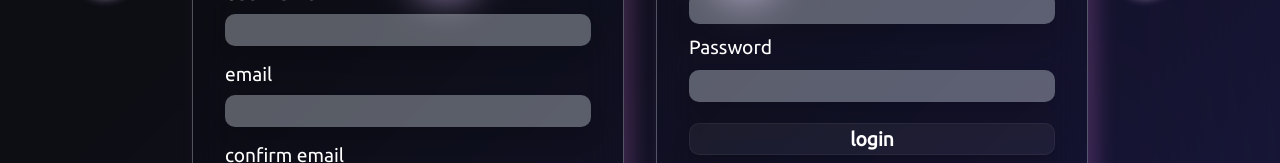
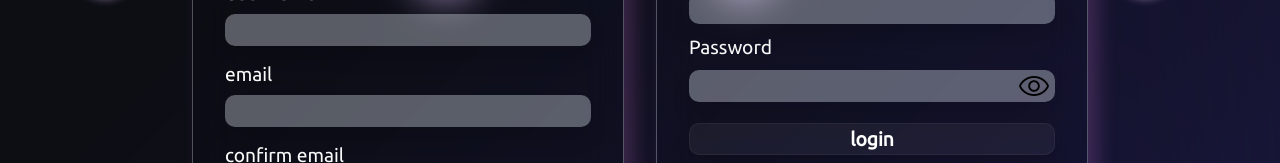
Before and after one commit to shashwat6797/theTypistFrontend, a React (Vite) app: page / in a window 1280 px wide. Shown: the part 253-416 px from the top of the page. Built offline with nearby package versions, Linux system fonts and the light colour scheme; no server answers.

Commit message:
password visibility

```diff
--- a/src/views/login.jsx
+++ b/src/views/login.jsx
@@ -4,8 +4,7 @@ import axios from "axios";
 import { useState, useEffect } from "react";
 import { useNavigate } from "react-router-dom";
 import { useAuth } from "../context/AuthContext";
-import {BASE} from '../../env';
-
+import { BASE } from "../../env";
 
 export default function LoginPage() {
   const navigate = useNavigate();
@@ -20,7 +19,7 @@ export default function LoginPage() {
   useEffect(() => {
     axios.defaults.withCredentials = true;
     axios.get(`${BASE}/user/register`).then((res) => {
-      console.log({cookie: res});
+      console.log({ cookie: res });
       document.cookie = res.cookie;
       console.log(res.data);
       console.log(auth.authUser);
@@ -84,6 +83,18 @@ export default function LoginPage() {
     }
   };
 
+  const showClick = () => {
+    const showIcon = '../../public/visible.png';
+    const hideIcon = '../../public/hide.png';
+
+    const password = document.getElementById('pass');
+    const type = password.getAttribute('type') === 'password' ? 'text' : 'password';
+    password.setAttribute('type', type);
+    const icon = document.getElementById('passwordVisibility');
+    type === 'password' ? icon.setAttribute('src', showIcon) : icon.setAttribute('src', hideIcon);
+    type === 'password' ? icon.setAttribute('title', 'show') : icon.setAttribute('title', 'hide');
+  };
+
   return (
     <>
       <Nav />
@@ -138,11 +149,20 @@ export default function LoginPage() {
           </div>
           <div>
             <label htmlFor="pass">Password</label>
-            <input
-              type="password"
-              id="pass"
-              onChange={(e) => setPassword(e.target.value)}
-            />
+            <div id="input">
+              <input
+                type="password"
+                id="pass"
+                onChange={(e) => setPassword(e.target.value)}
+              />
+              <img
+                id="passwordVisibility"
+                src="../../public/visible.png"
+                alt="showPassword"
+                title="show"
+                onClick={showClick}
+              />
+            </div>
           </div>
           <button>login</button>
           <div id="Geust">
--- a/src/views/styles/login.scss
+++ b/src/views/styles/login.scss
@@ -1,4 +1,4 @@
-#container {
+  #container {
   display: grid;
   grid-template: 1fr / 1fr 1fr;
   width: 75vw;
@@ -93,6 +93,7 @@
     font-size: 1.2rem;
     font-weight: 500;
     color:#fff;
+    position: relative;
   }
   input:focus {
     height: 2rem;
@@ -128,4 +129,14 @@
     background-color: transparent;
     color: #fff;
   }
+  #input{
+    position: relative;
+  }
+  #passwordVisibility{
+    width: 2rem;
+    position: absolute;
+    margin-left: 90%;
+    margin-right: 10px;
+    cursor: pointer;
+  }
 }
```
Also changed, not shown: public/hide.png (added), public/visible.png (added).
